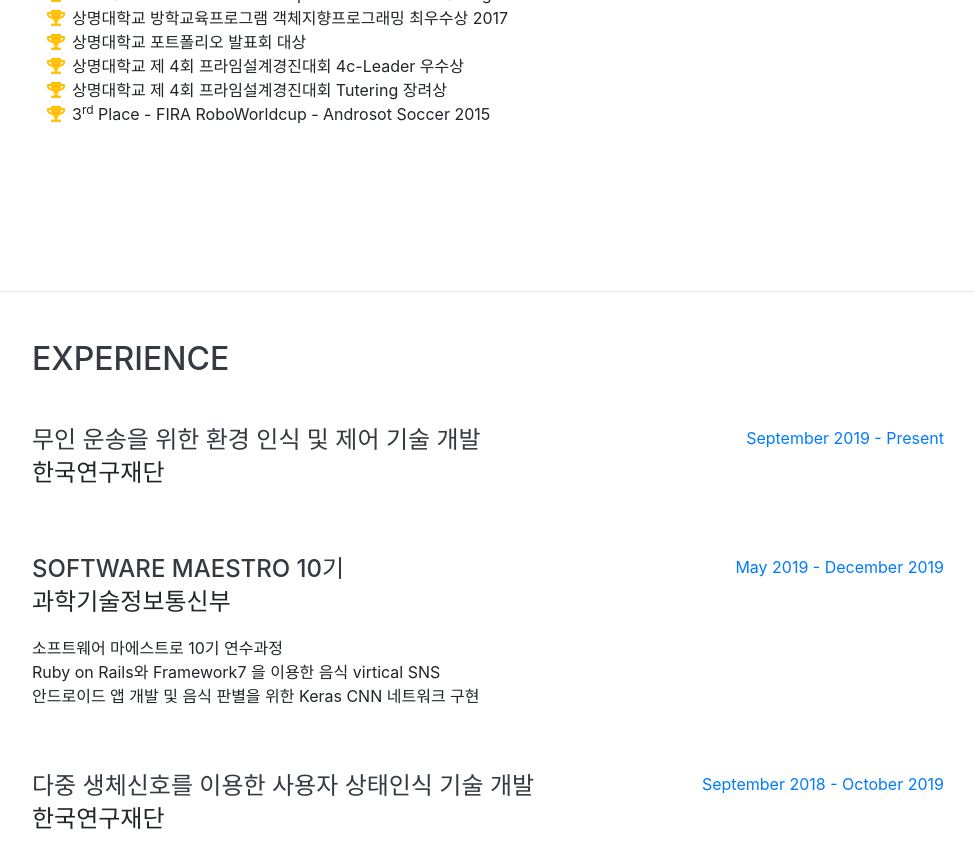
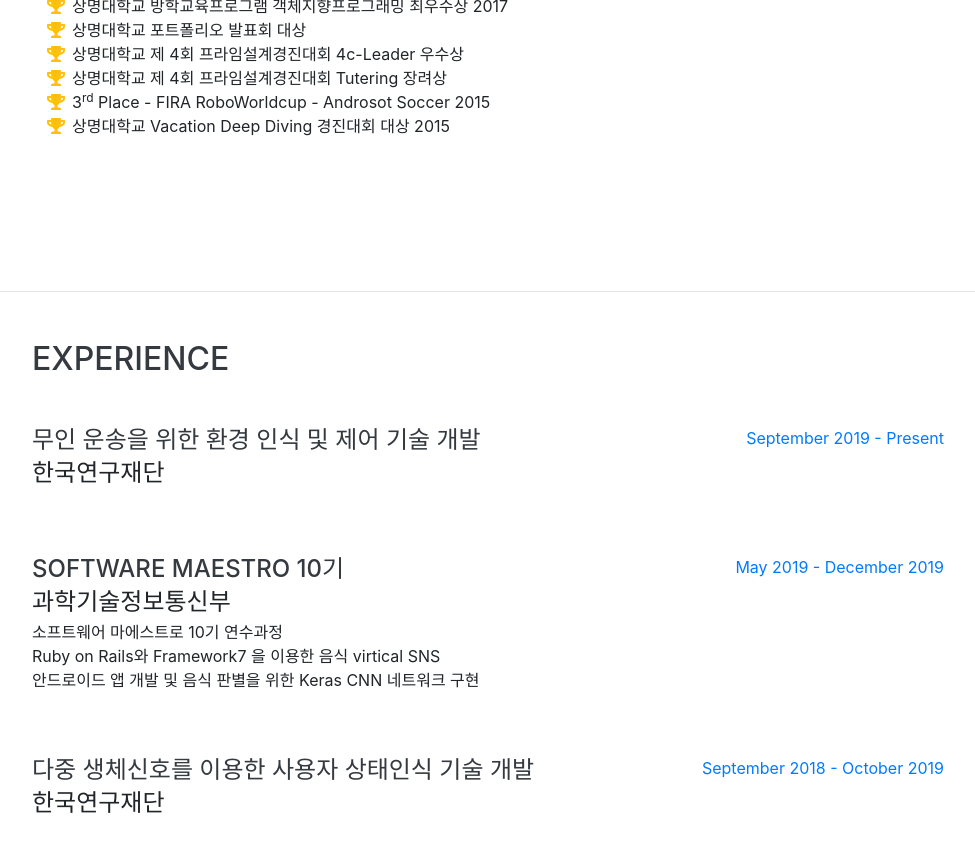
Before and after one commit to GaengKo/GaengKo.github.io, a website with bundled scripts: page index.html in a window 1280 px wide. Shown: the part 2111-2979 px from the top of the page, without its empty margins (288-1263 px from the left). Built offline with nearby package versions, Linux system fonts and the light colour scheme; a web font is replaced by a local one.

Commit message:
Update v.1.3

```diff
--- a/index.html
+++ b/index.html
@@ -202,6 +202,10 @@
                       3<sup>rd</sup>
                       Place - FIRA RoboWorldcup - Androsot Soccer 2015
                   </li>
+                  <li>
+                      <i class="fa-li fa fa-trophy text-warning"></i>
+                      상명대학교 Vacation Deep Diving 경진대회 대상 2015
+                  </li>
               </ul>
           </div>
       </section>
@@ -224,7 +228,7 @@
               <div class="resume-item d-flex flex-column flex-md-row justify-content-between mb-5">
                   <div class="resume-content">
                       <h4 class="mb-0">Software Maestro 10기</h4>
-                      <div class="subheading mb-3"> 과학기술정보통신부 </div>
+                      <div class="subheading mb-3cz"> 과학기술정보통신부 </div>
                       <p>
                           소프트웨어 마에스트로 10기 연수과정<br> Ruby on Rails와 Framework7 을 이용한 음식 virtical SNS<br>
                           안드로이드 앱 개발 및 음식 판별을 위한 Keras CNN 네트워크 구현
```
